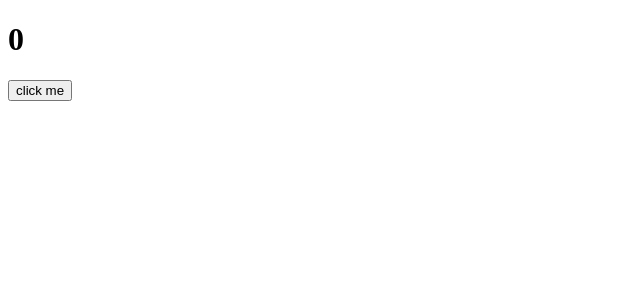
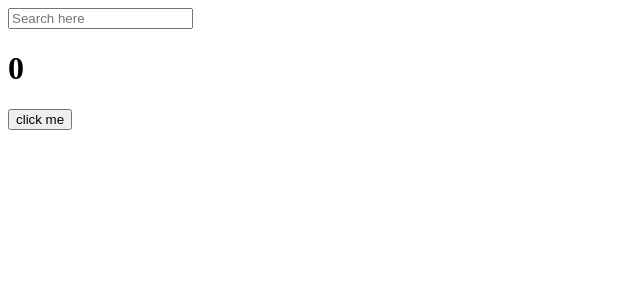
Before and after one commit to fluorjo/-nomad_coder_lecture-react-for-beginners, a React (Create React App) app in the folder react-for-beginners/: page / in a window 1280 px wide. Shown: the top 300 px of the page, without its empty margins (0-640 px from the left). Built offline with nearby package versions, Linux system fonts and the light colour scheme.

Commit message:
6.2 Deps

```diff
--- a/react-for-beginners/package.json
+++ b/react-for-beginners/package.json
@@ -36,5 +36,8 @@
       "last 1 firefox version",
       "last 1 safari version"
     ]
+  },
+  "devDependencies": {
+    "webpack-cli": "^5.1.4"
   }
 }
--- a/react-for-beginners/src/App.js
+++ b/react-for-beginners/src/App.js
@@ -2,18 +2,34 @@ import { useState, useEffect } from "react";
 
 function App() {
   const [counter, setValue] = useState(0);
+  const [keyword, setKeyword] = useState("");
   const onClick = () => setValue((prev) => prev + 1);
-  console.log("run all the time");
+  const onChange = (event) => setKeyword(event.target.value);
+  // console.log("run all the time");
   useEffect(() => {
-    console.log("run only once");
+    console.log("run only once. call api");
   }, []);
   // const iRunOnlyOnce =()=>{
   //   console.log('run only once');
   // }
   // useEffect(iRunOnlyOnce, [])
-
+  useEffect(() => {
+    console.log("run when keyword changes", keyword);
+  }, [keyword]);
+  useEffect(() => {
+    console.log("run when counter changes", keyword);
+  }, [counter]);
+  useEffect(() => {
+    console.log("run when keyword & counter change");
+  }, [keyword, counter]);
   return (
     <div>
+      <input
+        value={keyword}
+        onChange={onChange}
+        type="text"
+        placeholder="Search here"
+      />
       <h1>{counter}</h1>
       <button onClick={onClick}>click me</button>
     </div>
```
Also changed, not shown: 2 other files (tests, documents, lock files or other folders).
